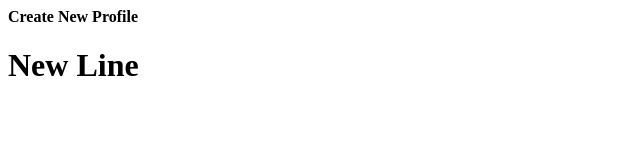
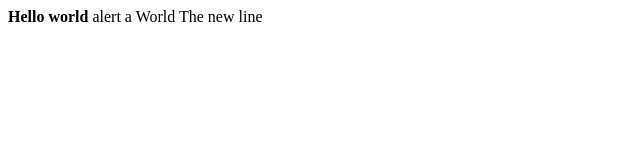
Before and after one commit to hanaseed191/hello-git-, a plain HTML site: page index.html in a window 1280 px wide. Shown: the whole page, without its empty margins (0-640 px from the left). Drawn offline with Linux system fonts and the light colour scheme.

Commit message:
Revert "add index. create profile"
This reverts commit 6c57b069c84d18f5aabdb8037b23c52a5cd4bda9.

```diff
--- a/index.html
+++ b/index.html
@@ -6,7 +6,6 @@
     <title>Document</title>
   </head>
   <body>
-    <b>Create New Profile</b>
-    <h1>New Line</h1>
+    <b>Hello world </b> alert a World The new line
   </body>
 </html>
```
